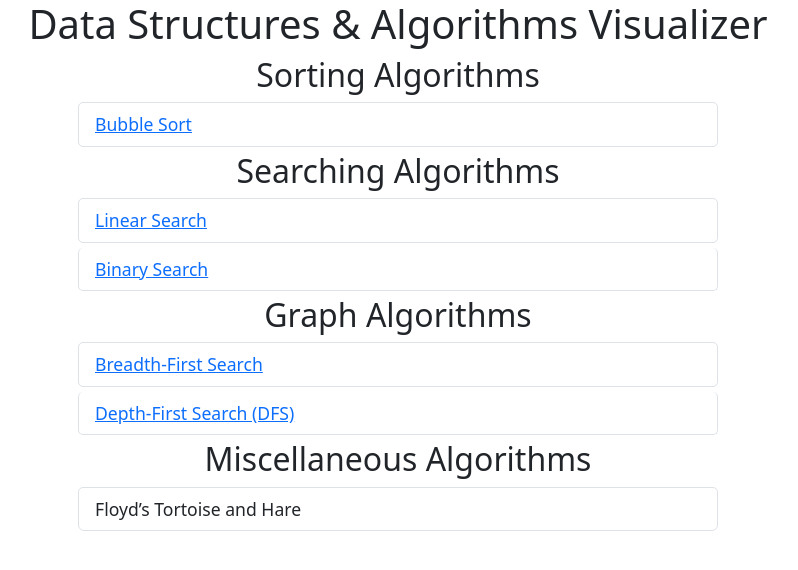
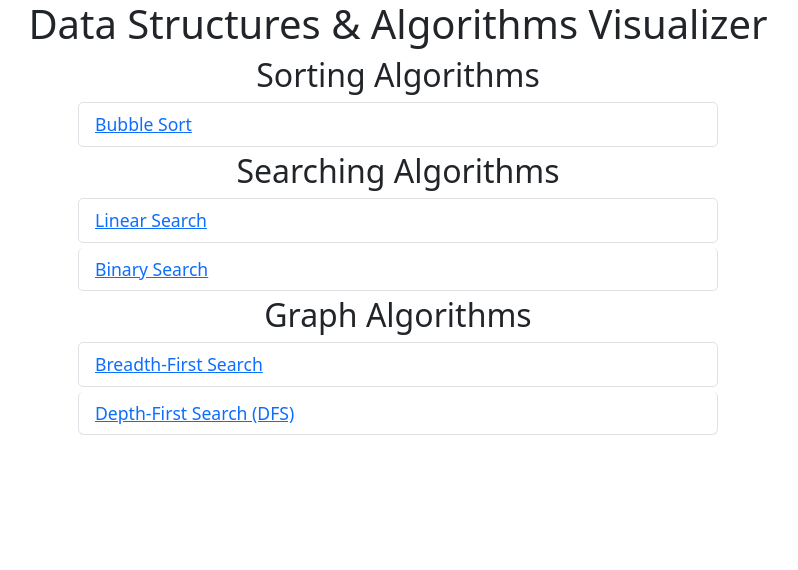
Before and after one commit to Joshua-Onley/AlgorithmsVisualiser, a React (Vite) app: page / in a window 1280 px wide. Shown: the top 570 px of the page, without its empty margins (242-1040 px from the left). Built offline with nearby package versions, Linux system fonts and the light colour scheme.

Commit message:
updated bubblesort

```diff
--- a/src/components/BubbleSortAnimation.tsx
+++ b/src/components/BubbleSortAnimation.tsx
@@ -42,7 +42,7 @@ function BubbleSortVisualizer() {
                     setArray([...arr]); // Update the array state for re-rendering
                 }
 
-                await new Promise(resolve => setTimeout(resolve, 1000)); // Slower animation delay (1 second)
+                await new Promise(resolve => setTimeout(resolve, 200)); // Slower animation delay (1 second)
             }
         }
         setComparingIndices([-1, -1]); // Reset comparing indices
--- a/src/components/ListGroup.tsx
+++ b/src/components/ListGroup.tsx
@@ -32,9 +32,6 @@ function ListGroup() {
         <Link to="depth-first-search">Depth-First Search (DFS)</Link></li>
 
 
-      <h2>Miscellaneous Algorithms</h2>
-      {/* Miscellaneous Algorithms */}
-      <li className="list-group-item">Floyd’s Tortoise and Hare</li>
 
     </ul>
 
```
